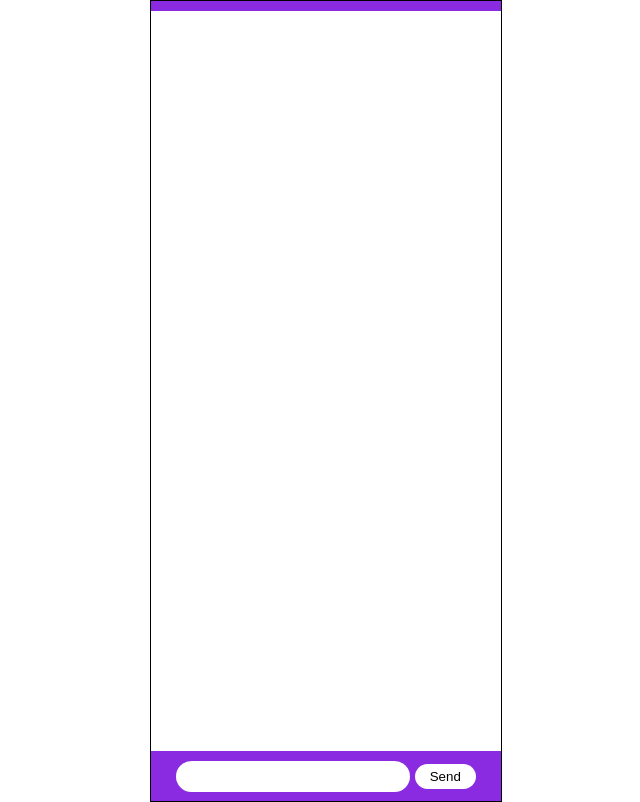
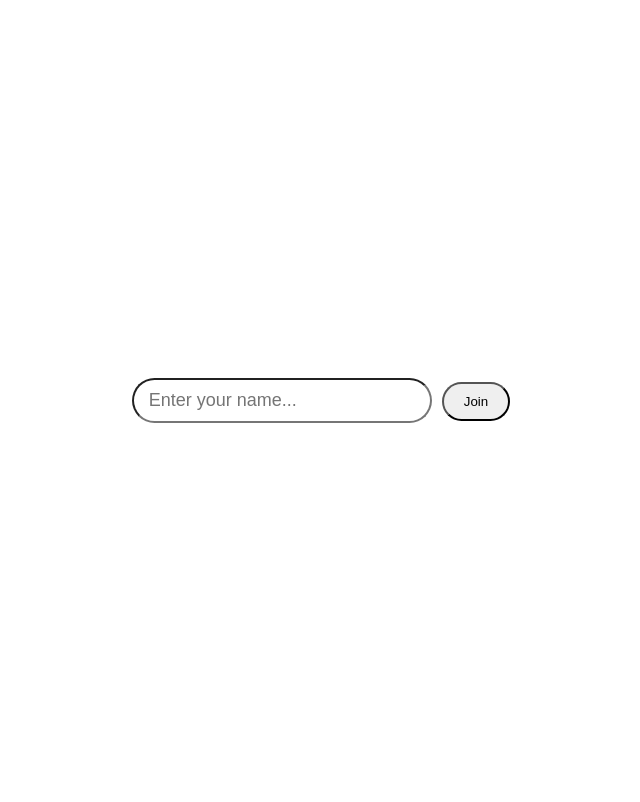
Before and after one commit to Mukhammed123/chat-app, a React (Create React App) app: page /login in a window 1280 px wide. Shown: the whole page, without its empty margins (314-954 px from the left). Built offline with nearby package versions, Linux system fonts and the light colour scheme.

Commit message:
added login page & a function that saves names to the session storage

```diff
--- a/package.json
+++ b/package.json
@@ -8,6 +8,7 @@
     "@testing-library/user-event": "^13.5.0",
     "react": "^18.2.0",
     "react-dom": "^18.2.0",
+    "react-router-dom": "^5.3.3",
     "react-scripts": "5.0.1",
     "web-vitals": "^2.1.4"
   },
--- a/src/App.js
+++ b/src/App.js
@@ -1,11 +1,22 @@
-import './App.css';
+import './styles/App.css';
 import HomeView from './components/HomeView';
+import JoinRoomView from './components/JoinRoomView';
+import { BrowserRouter as Router, Route, Switch } from 'react-router-dom';
 
 function App() {
   return (
-    <div className="App">
-      <HomeView />
-    </div>
+    <Router>
+      <div className="App">
+        <Switch>
+          <Route exact path="/">
+            <HomeView />
+          </Route>
+          <Route path="/login">
+            <JoinRoomView />
+          </Route>
+        </Switch>
+      </div>
+    </Router>
   );
 }
 
--- a/src/components/HomeView.js
+++ b/src/components/HomeView.js
@@ -1,9 +1,11 @@
-import '../HomeView.css';
+import '../styles/HomeView.css';
 import React, { Component } from 'react';
+import { withRouter } from 'react-router';
 
 
 class HomeView extends Component {
   state = {
+    name: null,
     message: '',
     currentMessages: []
   }
@@ -27,10 +29,15 @@ class HomeView extends Component {
     }
   }
   componentDidMount() {
-    const localStData = localStorage.getItem('messages');
-    console.log(localStData)
-    const temp = JSON.parse(JSON.stringify(localStData));
-    console.log(temp)
+    const sessionData = sessionStorage.getItem('user');
+    if(!sessionData) this.props.history.push('/login');
+    else {
+      this.setState({
+        name: sessionData
+      });
+      const localStData = localStorage.getItem('messages');
+      const temp = JSON.parse(JSON.stringify(localStData));
+    }
   }
   render() {
     return (
@@ -46,7 +53,8 @@ class HomeView extends Component {
               </div>
             </div>
             <div className='bottom-bar'>
-              <input type="text" value={this.state.message} onChange={this.inputMessage}/> <button onClick={this.addMessage}>Send</button>
+              <input type="text" className='input-message' value={this.state.message} onChange={this.inputMessage}/>
+              <button className='send-button' onClick={this.addMessage}>Send</button>
             </div>
           </div>
         </div>
@@ -55,4 +63,4 @@ class HomeView extends Component {
   }
 }
 
-export default HomeView;
+export default withRouter(HomeView);
--- /dev/null
+++ b/src/components/JoinRoomView.js
@@ -0,0 +1,33 @@
+import '../styles/JoinRoom.css'
+import React, {Component} from 'react';
+import { withRouter } from 'react-router';
+
+class JoinRoomView extends Component {
+  state = {
+    name: ''
+  }
+  handleChange = (e) => {
+    this.setState({
+      name: e.target.value
+    })
+  }
+  handleJoin = () => {
+    if(this.state.name.length > 0) {
+      sessionStorage.setItem('user', this.state.name);
+      this.props.history.push('/');
+    }
+  }
+
+  render() {
+    return (
+      <div className='join-room'>
+        <div className='input-container'>
+          <input type='text' className='name-input' placeholder='Enter your name...' onChange={this.handleChange}/>
+          <button className='join-btn' onClick={this.handleJoin}>Join</button>
+        </div>
+      </div>
+    )
+  }
+}
+
+export default withRouter(JoinRoomView);
--- a/src/index.js
+++ b/src/index.js
@@ -1,6 +1,6 @@
 import React from 'react';
 import ReactDOM from 'react-dom/client';
-import './index.css';
+import './styles/index.css';
 import App from './App';
 import reportWebVitals from './reportWebVitals';
 
--- a/src/HomeView.css
+++ b/src/styles/HomeView.css
@@ -26,7 +26,7 @@
   height: 50px;
   background-color: blueviolet;
 }
-input {
+.input-message {
   width: 220px;
   height: 25px;
   border-radius: 18px;
@@ -37,7 +37,7 @@ input {
 input:focus {
   outline: none;
 }
-button {
+.send-button {
   border: 0;
   border-radius: 15px;
   background-color: white;
--- /dev/null
+++ b/src/styles/JoinRoom.css
@@ -0,0 +1,19 @@
+.name-input {
+  width: 300px;
+  height: 45px;
+  box-sizing: border-box;
+  border-radius: 30px;
+  padding: 5px 10px 5px 15px;
+  font-size: 18px;
+}
+.join-btn {
+  padding: 10px 20px;
+  border-radius: 20px;
+  margin: 0 10px;
+}
+.join-room {
+  min-height: 100vh;
+  display: flex;
+  justify-content: center;
+  align-items: center;
+}
```
Also changed, not shown: src/styles/App.css (renamed from src/App.css), src/styles/index.css (renamed from src/index.css), 1 other file (tests, documents, lock files or other folders).
